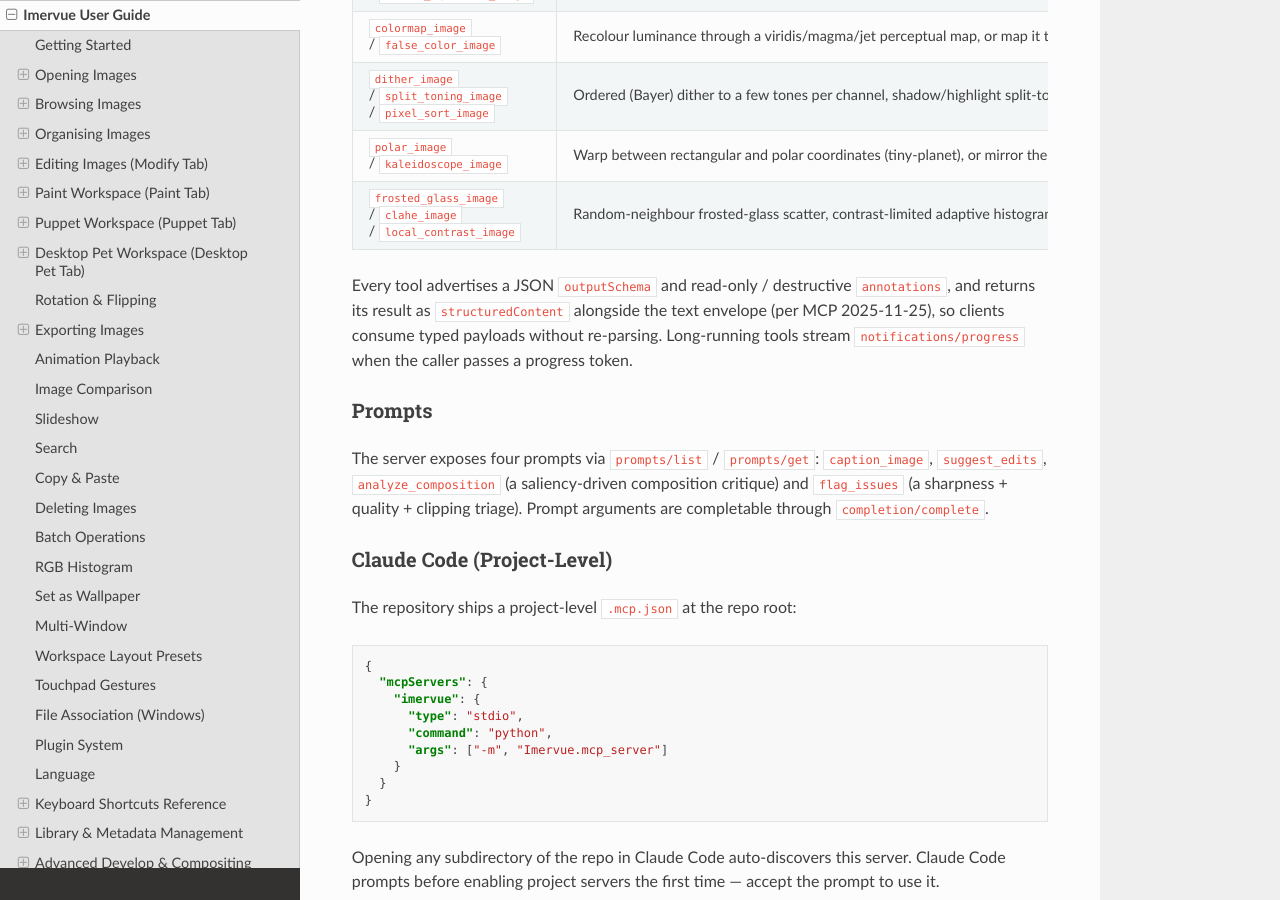
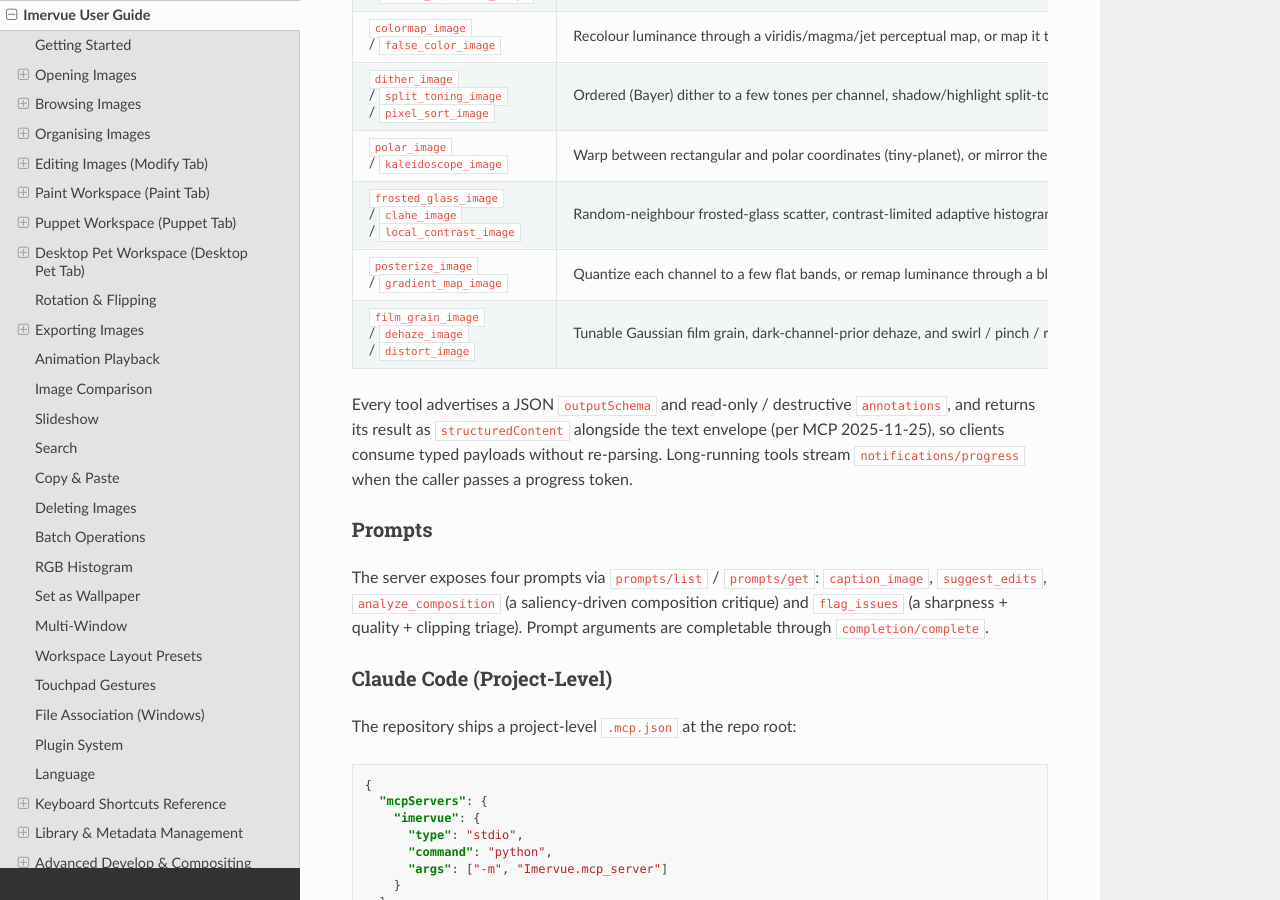
Before and after one commit to JeffreyChen-s-Utils/Imervue, a Sphinx documentation site: the page built from docs/en/index.rst, in a window 1280 px wide and 900 px high, scrolled down 43540 px. Built offline with Sphinx 7.4.7 and the Read the Docs theme 3.1.0, drawn with Linux system fonts in a browser that asks for light colours.

Commit message:
Document the five new tone-grading/lens MCP tools (EN + zh-TW)
Add posterize_image, gradient_map_image, film_grain_image, dehaze_image and
distort_image to the tool tables in the English README, the zh-TW README and the
English docs, and bump the advertised MCP tool count 46 -> 51.

```diff
--- a/docs/en/index.rst
+++ b/docs/en/index.rst
@@ -2483,6 +2483,12 @@
    * - ``frosted_glass_image`` / ``clahe_image`` / ``local_contrast_image``
      - Random-neighbour frosted-glass scatter, contrast-limited adaptive
        histogram equalization, and midtone clarity + fine-detail texture.
+   * - ``posterize_image`` / ``gradient_map_image``
+     - Quantize each channel to a few flat bands, or remap luminance through a
+       black-to-white gradient blended by intensity.
+   * - ``film_grain_image`` / ``dehaze_image`` / ``distort_image``
+     - Tunable Gaussian film grain, dark-channel-prior dehaze, and swirl /
+       pinch / ripple geometric distortion.
 
 Every tool advertises a JSON ``outputSchema`` and read-only /
 destructive ``annotations``, and returns its result as
```
Also changed, not shown: README.md (+3 -1 lines), README/README_zh-TW.md.
